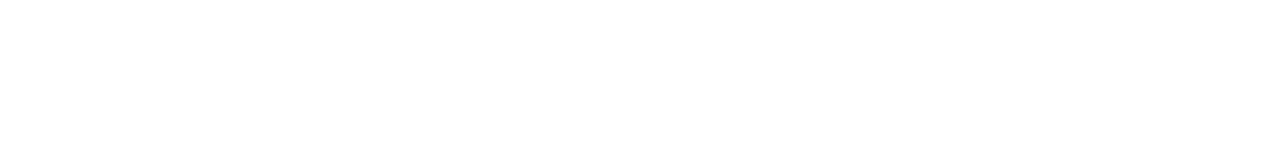
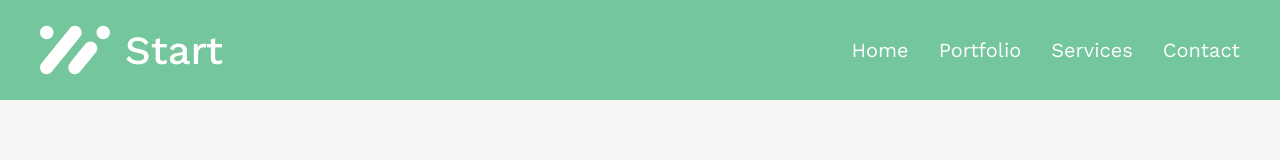
Before and after one commit to airidasju/41-front-test, a website: page index.html in a window 1280 px wide. Drawn offline with nearby package versions, Linux system fonts and the light colour scheme.

Commit message:
header static

```diff
--- a/css/basic/base.css
+++ b/css/basic/base.css
@@ -19,6 +19,11 @@ body * {
 }
 
 body {
-    font-family: 'Ubuntu', sans-serif;
-    background-color: #F6F8F5;
+    font-family: 'Work Sans', sans-serif;
+    background-color: var(--white-color);
 }
+
+a {
+    text-decoration: none;
+    color: white;
+}
--- /dev/null
+++ b/css/basic/layout.css
@@ -0,0 +1,4 @@
+.row {
+    width: 1200px;
+    margin-left: calc(50% - 600px);
+}
--- /dev/null
+++ b/css/components/header.css
@@ -0,0 +1,26 @@
+header {
+    background-color: var(--green-color);
+}
+
+.nav-bar {
+    display:flex;
+    justify-content: space-between;
+    align-items: center;
+    height: 100px;
+    font-size: 20px;
+}
+
+.logo {
+    display: flex;
+    justify-content: center;
+    align-items: center;
+    color: white;
+    font-size: 40px;
+    font-weight: 500;
+    gap: 15px;
+}
+
+nav {
+    display:flex;
+    gap: 30px;
+}
--- a/css/pages/home.css
+++ b/css/pages/home.css
@@ -1 +1,5 @@
 @import url('../basic/base.css');
+@import url('../basic/layout.css');
+
+
+@import url('../components/header.css');
--- a/index.html
+++ b/index.html
@@ -10,10 +10,39 @@
     <link rel="preconnect" href="https://fonts.googleapis.com">
     <link rel="preconnect" href="https://fonts.gstatic.com" crossorigin>
     <link href="https://fonts.googleapis.com/css2?family=Crimson+Text:wght@400;600;700&display=swap" rel="stylesheet">
+    <link rel="stylesheet" href="./css/pages/home.css">
     <script src="https://kit.fontawesome.com/7a9073f3e2.js" crossorigin="anonymous"></script>
     <title>Welcome</title>
 </head>
 <body>
+    <header class="container">
+        <div class="row">
+            <div class="nav-bar">
+                <div class="logo">
+                    <img src="./img/logo.svg">
+                    <p>Start</p>
+                </div>
+                <nav>
+                    <a href="#">Home</a>
+                    <a href="#">Portfolio</a>
+                    <a href="#">Services</a>
+                    <a href="#">Contact</a>
+                </nav>
+            </div>
+        </div>
 
+    </header>
+
+    <section class="container hero">
+        <!-- <img src="./img/people.svg"> -->
+    </section>
+
+    <section class="container main-content">
+
+    </section>
+
+    <footer>
+
+    </footer>
 </body>
 </html>
```
Also changed, not shown: img/airbnb.svg (added), img/facebook.svg (added), img/google.svg (added), img/microsoft.svg (added), img/spotify.svg (added).
